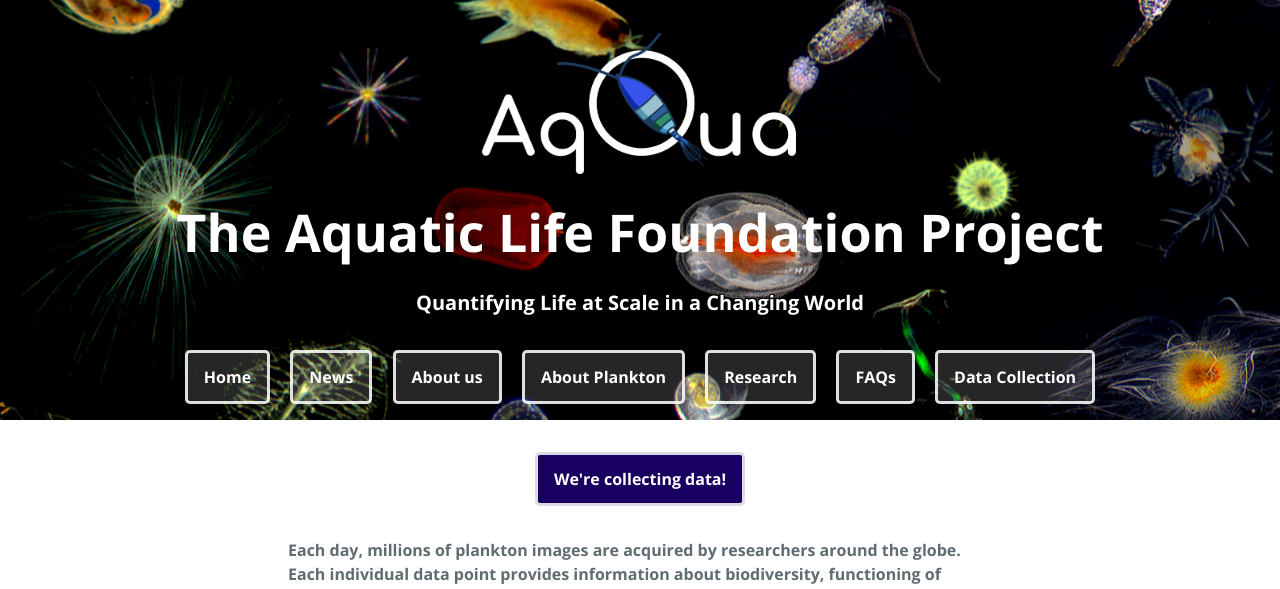
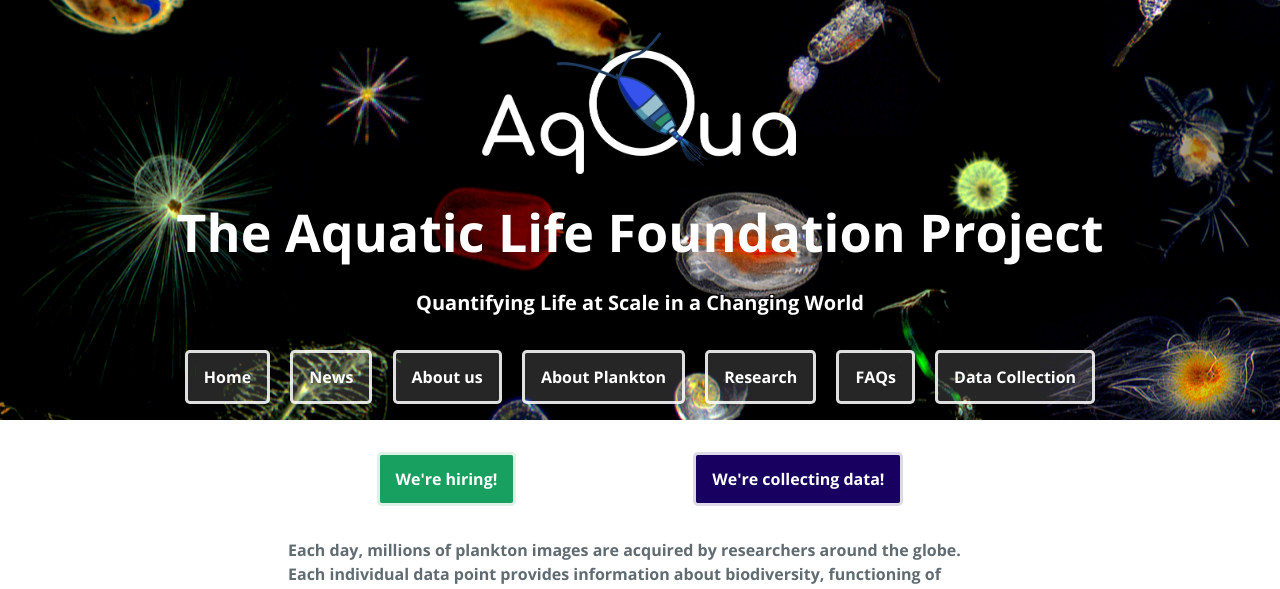
Before and after one commit to Kainmueller-Lab/aqqua, a Jekyll site: the page built from index.md, in a window 1280 px wide. Shown: the top 589 px of the page. Built offline with Jekyll 4.4.1, drawn with Linux system fonts in a browser that asks for light colours.

Commit message:
Edit default.html to include "We're hiring!"

```diff
--- a/_layouts/default.html
+++ b/_layouts/default.html
@@ -32,7 +32,7 @@
 
     <main id="content" class="main-content" role="main">
       <div class="btn_justify">
-      {% unless true or page.name == "open_positions.md" %}
+      {% unless false or page.name == "open_positions.md" %}
 	<!-- change unless true to unless false to enable -->
       <div>
       <a class="hiring_btn" href={{ 'open_positions' | relative_url }}>We're hiring! </a>
```
